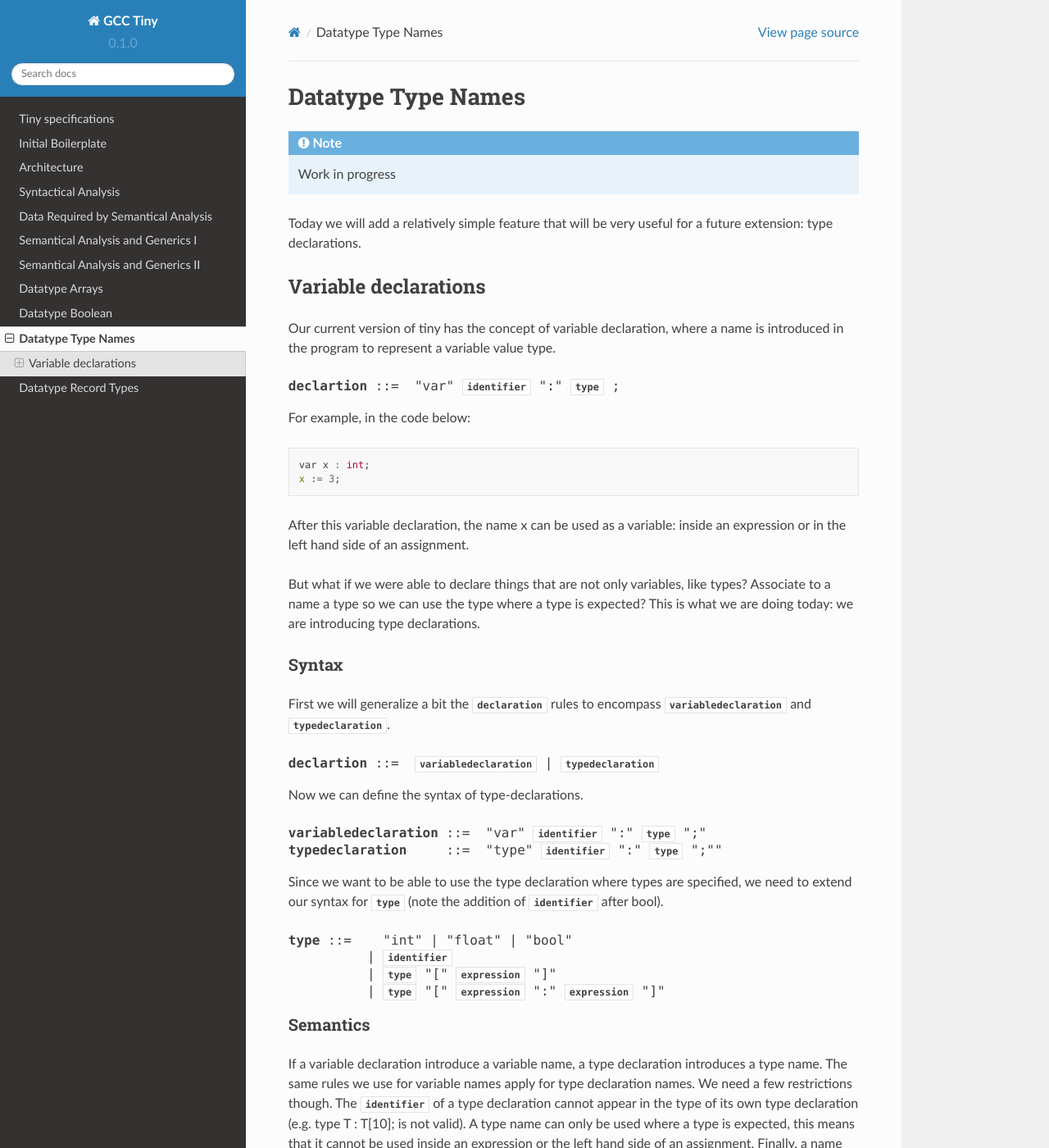
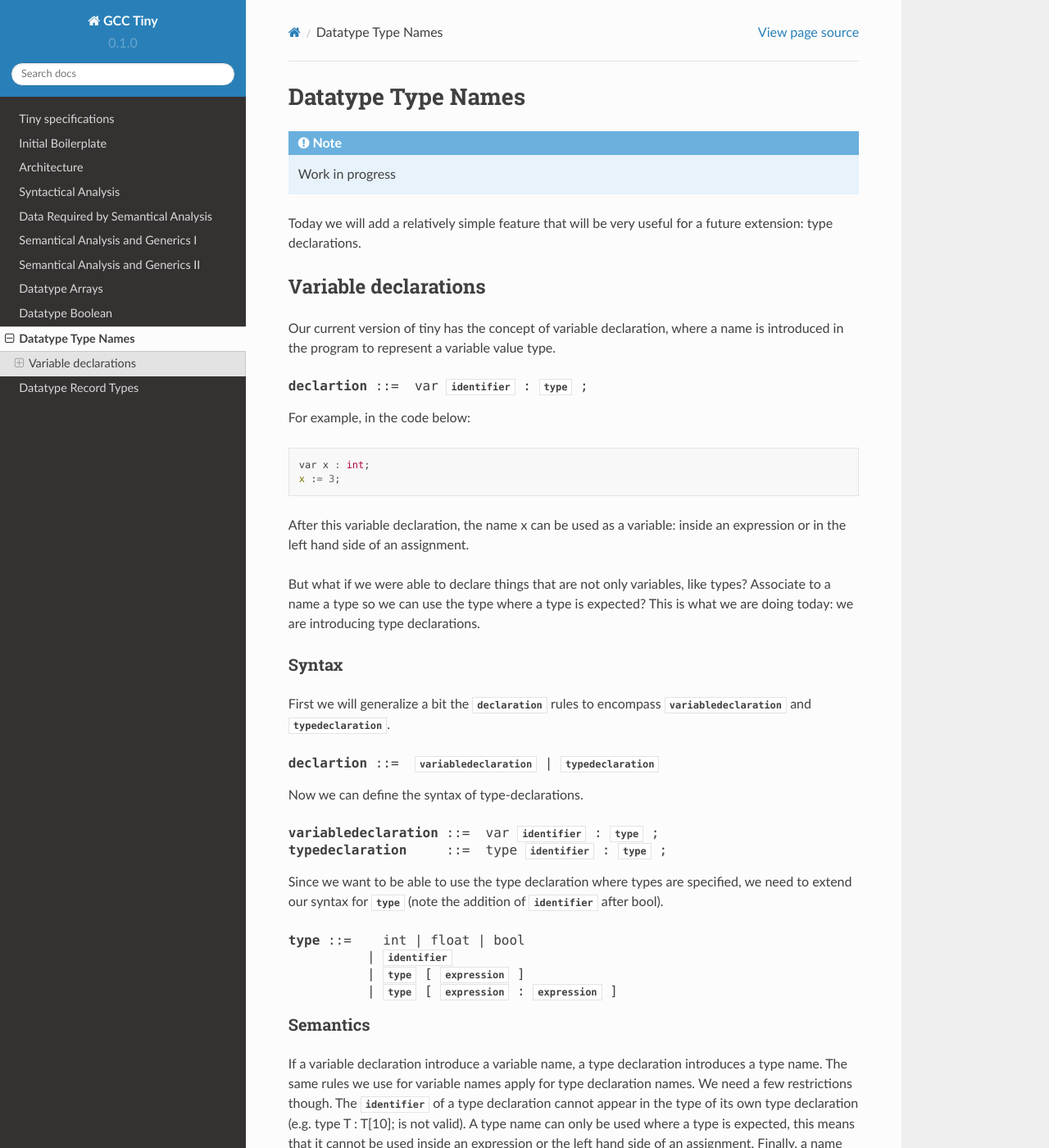
Before and after one commit to GCC-Tiny/gcc-tiny-docs-rtd, a Sphinx documentation site: the page built from docs/source/part10.rst, in a window 1280 px wide and 1400 px high. Shown: the whole window at 82% size. Built offline with Sphinx 7.4.7 and the Read the Docs theme 2.0.0, drawn with Linux system fonts in a browser that asks for light colours.

```diff
--- a/docs/source/part10.rst
+++ b/docs/source/part10.rst
@@ -15,7 +15,7 @@ Our current version of tiny has the concept of variable declaration, where a nam
 is introduced in the program to represent a variable value type.
 
 .. productionlist:: Tiny10a
-    declartion: "var" `identifier` ":" `type` ;
+    declartion: var `identifier` : `type` ;
 
 For example, in the code below:
 
@@ -44,8 +44,8 @@ First we will generalize a bit the :token:`~Tiny10b:declaration` rules to encomp
 Now we can define the syntax of type-declarations.
 
 .. productionlist:: Tiny10b
-   variabledeclaration: "var" `identifier` ":" `type` ";"
-   typedeclaration: "type" `identifier` ":" `type` ";""
+   variabledeclaration: var `identifier` : `type` ;
+   typedeclaration: type `identifier` : `type` ;
 
 
 Since we want to be able to use the type declaration where types are specified,
@@ -53,10 +53,10 @@ we need to extend our syntax for :token:`~Tiny10b:type` (note the addition of
 :token:`~Tiny:identifier` after bool).
 
 .. productionlist:: Tiny10b
-    type:   "int" | "float" | "bool"
+    type:   int | float | bool
         : | `identifier`
-        : | `type` "[" `expression` "]"
-        : | `type` "[" `expression` ":" `expression` "]"
+        : | `type` [ `expression` ]
+        : | `type` [ `expression` : `expression` ]
 
 Semantics
 ---------
```
